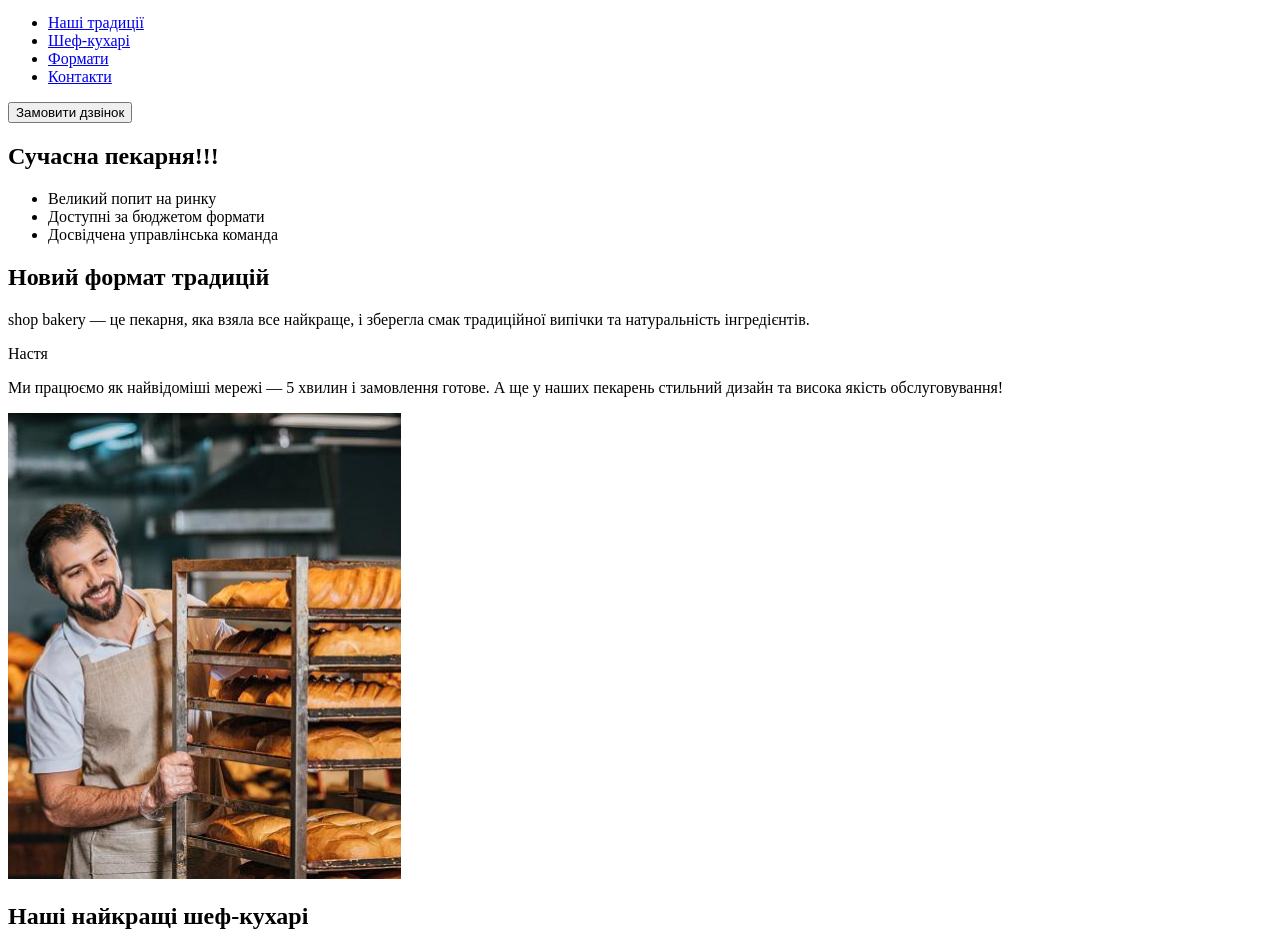
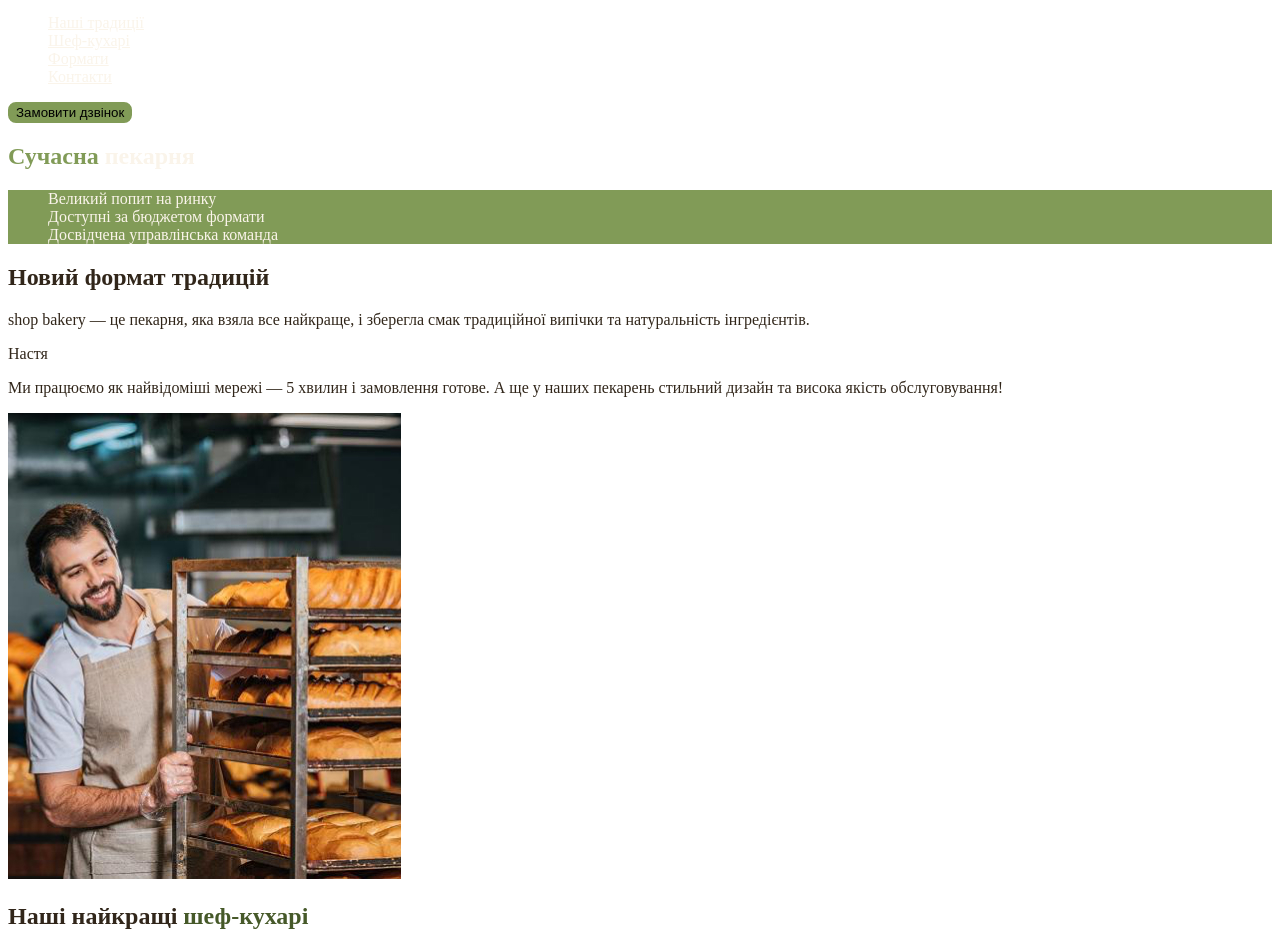
Before and after one commit to MarianaHryhorska/genius-test, a plain HTML site: page index.html in a window 1280 px wide. Shown: the part 60-992 px from the top of the page. Drawn offline with Linux system fonts and the light colour scheme.

Commit message:
Add style

```diff
--- /dev/null
+++ b/css/styles.css
@@ -0,0 +1,51 @@
+:root {
+  --color-brand-light: #819b57;
+  --color-brand-dark: #465929;
+  --color-primary-dark: #31261a;
+  --color-primary-light: #faf4ea;
+}
+/* Base */
+
+ul {
+  list-style-type: none;
+}
+body {
+  color: var(--color-primary-dark);
+}
+/* Link */
+.link {
+  color: var(--color-primary-light);
+}
+.link:hover {
+  color: var(--color-brand-light);
+}
+
+/* Button */
+.button {
+  background-color: var(--color-brand-light);
+  border: 2px solid var(--color-brand-light);
+  border-radius: 8px;
+  cursor: pointer;
+}
+.button:hover {
+  background-color: transparent;
+  color: var(--color-brand-dark);
+}
+
+/* Hero section */
+.hero-title {
+  color: var(--color-primary-light);
+}
+
+.hero-title .accent {
+  color: var(--color-brand-light);
+}
+
+/* Advantage section */
+.advantage-list {
+  background-color: var(--color-brand-light);
+  color: var(--color-primary-light);
+}
+.section-title .accent {
+  color: var(--color-brand-dark);
+}
--- a/index.html
+++ b/index.html
@@ -4,34 +4,37 @@
     <meta charset="UTF-8" />
     <meta name="viewport" content="width=device-width, initial-scale=1.0" />
     <title>Сучасна пекарня</title>
+    <link rel="stylesheet" href="./css/styles.css" />
   </head>
   <body>
     <header>
       <nav>
-        <a href="#">
+        <a href="./index.html">
           <img src="./images/logo.svg" alt="Логотип сучасної пекарні" />
         </a>
         <ul>
-          <li><a href="#">Наші традиції</a></li>
-          <li><a href="#">Шеф-кухарі</a></li>
-          <li><a href="#">Формати</a></li>
-          <li><a href="#">Контакти</a></li>
+          <li>
+            <a class="link" href="#tradition-section">Наші традиції</a>
+          </li>
+          <li><a class="link" href="#chefs-section">Шеф-кухарі</a></li>
+          <li><a class="link" href="#format-section">Формати</a></li>
+          <li><a class="link" href="#contact-section">Контакти</a></li>
         </ul>
-        <button type="button">Замовити дзвінок</button>
+        <button class="button" type="button">Замовити дзвінок</button>
       </nav>
       <!-- button - order a call -->
     </header>
     <main>
       <section>
-        <h1>Сучасна пекарня!!!</h1>
+        <h1 class="hero-title"><span class="accent">Сучасна</span> пекарня</h1>
       </section>
-      <section>
-        <ul>
+      <section id="tradition-section">
+        <ul class="advantage-list">
           <li>Великий попит на ринку</li>
           <li>Доступні за бюджетом формати</li>
           <li>Досвідчена управлінська команда</li>
         </ul>
-        <h2>Новий формат традицій</h2>
+        <h2 class="section-title">Новий формат традицій</h2>
         <p>
           <span>shop bakery</span> — це пекарня, яка взяла все найкраще, і
           зберегла смак традиційної випічки та натуральність інгредієнтів.
@@ -44,8 +47,10 @@
         </p>
         <img src="./images/baker-man.jpg" alt="Чоловік пекар" />
       </section>
-      <section>
-        <h2>Наші найкращі шеф-кухарі</h2>
+      <section id="chefs-section">
+        <h2 class="section-title">
+          Наші найкращі <span class="accent">шеф-кухарі</span>
+        </h2>
         <ul>
           <li>
             <article>
@@ -68,8 +73,8 @@
           </li>
         </ul>
       </section>
-      <section>
-        <h2>Формати</h2>
+      <section id="format-section">
+        <h2 class="section-title">Формати</h2>
         <ul>
           <li>
             <article>
@@ -88,8 +93,16 @@
           </li>
         </ul>
       </section>
-      <section>
-        <h2>Приєднуйтесь до мережі пекарень</h2>
+      <section id="contact-section">
+        <h2 class="section-title">Приєднуйтесь до мережі пекарень</h2>
+        <iframe
+          src="https://www.google.com/maps/embed?pb=!1m18!1m12!1m3!1d2540.163630435285!2d30.488698376454316!3d50.45667757159326!2m3!1f0!2f0!3f0!3m2!1i1024!2i768!4f13.1!3m3!1m2!1s0x40d4ce637c006b2d%3A0xaf86385f19996ff0!2sSichovykh%20Striltsiv%20St%2C%2054%2C%20Kyiv%2C%2002000!5e0!3m2!1sen!2sua!4v1732463540509!5m2!1sen!2sua"
+          width="603"
+          height="595"
+          allowfullscreen=""
+          loading="lazy"
+          referrerpolicy="no-referrer-when-downgrade"
+        ></iframe>
       </section>
     </main>
     <footer>
@@ -129,7 +142,7 @@
         <ul>
           <a href="#" target="_blank">Політика конфіденційності</a>
         </ul>
-        <p>© 2022 Дані захищені</p>
+        <p>&copy 2022 Дані захищені</p>
       </address>
     </footer>
   </body>
```
